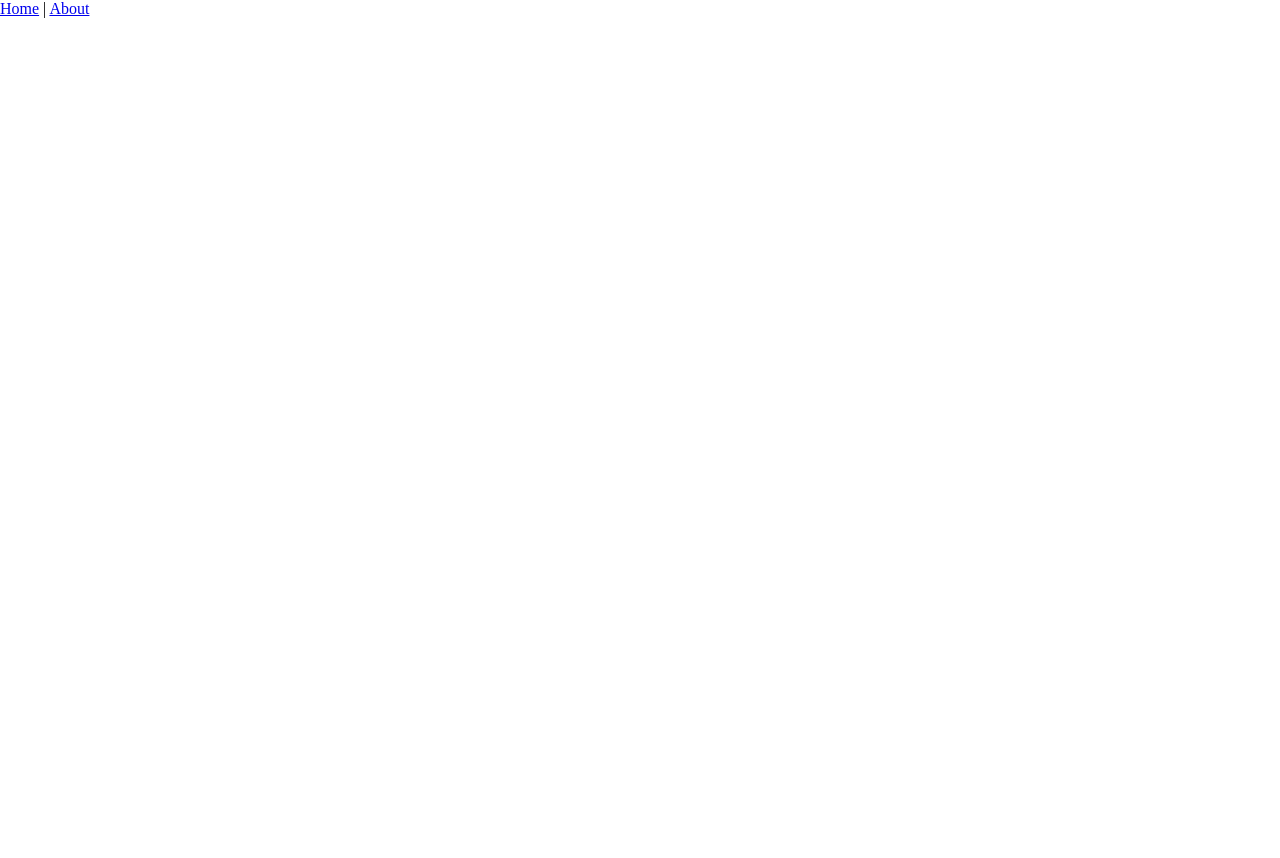
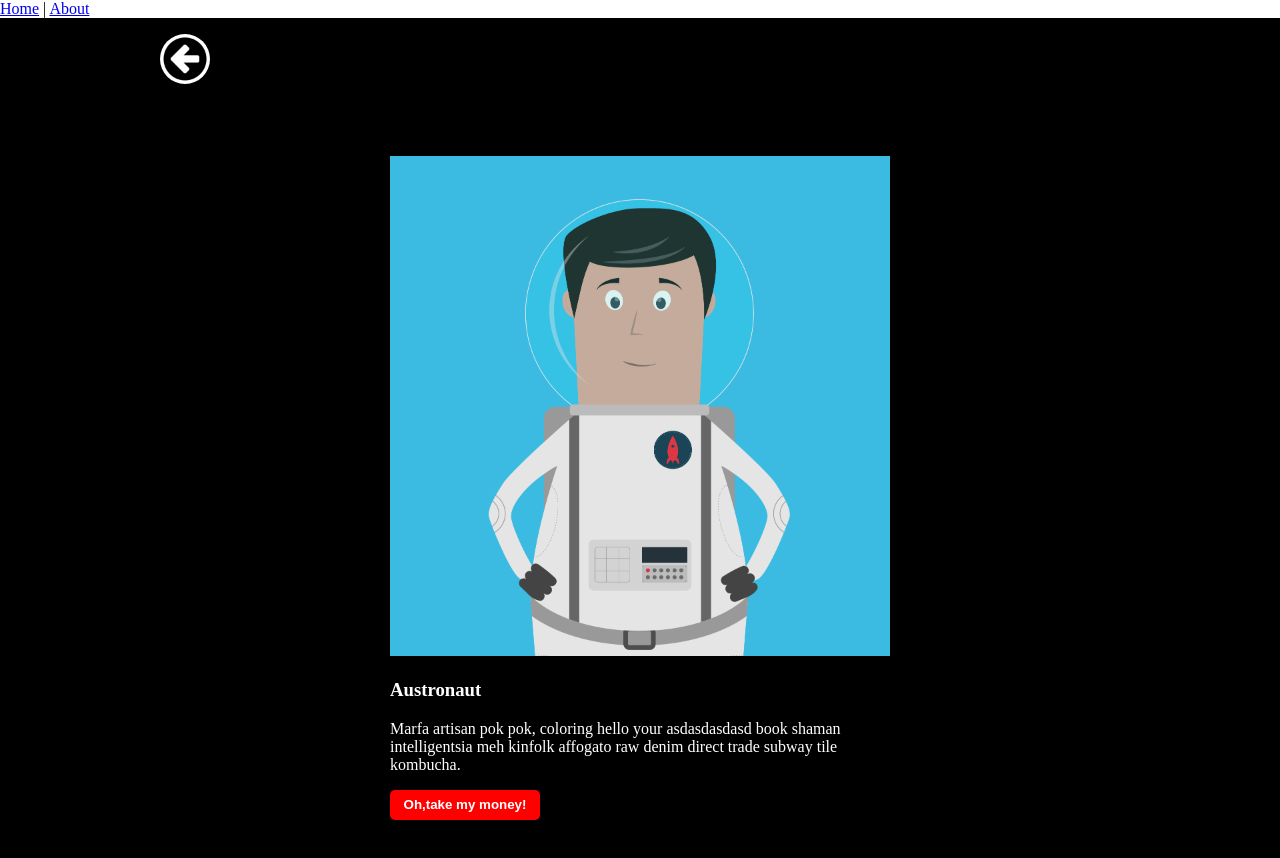
Before and after one commit to Omarhuba/poster-shop, a Vue app: page /Home/poster/1 in a window 1280 px wide. Shown: the top 858 px of the page. Before the commit the page ends 800 px from the top, so only its background shows below. Built offline with nearby package versions, Linux system fonts and the light colour scheme.

Commit message:
Finish single big post

```diff
--- a/src/components/Main.vue
+++ b/src/components/Main.vue
@@ -1,14 +1,20 @@
 <template>
-  <div class="main">
+    <div class="main">
         <ul>
-            <li v-for="data in data" :key="data.id">
-                <img :src="require(`@/assets/${data.img}.png`)" alt="img">
-                <h3> {{data.title}} </h3>
-                <p> {{data.summery}} </p>
-                <button>Oh,take my money!</button>
-            </li>
+            <router-link
+                :to="'/Home/poster/' + data.id"
+                v-for="data in data"
+                :key="data.id"
+            >
+                <li>
+                    <img :src="require(`@/assets/${data.img}.png`)" alt="img" />
+                    <h3>{{ data.title }}</h3>
+                    <p>{{ data.summery }}</p>
+                    <button>Oh,take my money!</button>
+                </li>
+            </router-link>
         </ul>
-  </div>
+    </div>
 </template>
 
 <script>
@@ -16,36 +22,43 @@ export default {
     // data(){return{
     //     Data: [...this.$store.state.data],
     // }},
-    computed:{
-        data(){
-           return this.$store.state.data
-        }
-
-    }
-}
+    computed: {
+        data() {
+            return this.$store.state.data;
+        },
+    },
+};
 </script>
 
 <style scoped lang="scss">
-.main{
+body {
+    h3,
+    p {
+        text-decoration: none;
+    }
+}
+
+.main {
     width: 1440px;
     height: 100%;
     background-color: black;
     color: white;
 }
-ul{
+ul {
     display: grid;
-    grid-template-columns: repeat(3,1fr);
+    grid-template-columns: repeat(3, 1fr);
     grid-gap: 4rem;
     padding: 5rem 18rem;
     width: 300px;
     margin: 0;
-    li{
+    li {
         list-style: none;
+        color: white;
     }
-    img{
-    width: 250px;
+    img {
+        width: 250px;
     }
-    button{
+    button {
         width: 150px;
         height: 30px;
         border-radius: 5px;
@@ -55,6 +68,5 @@ ul{
         font-weight: 800;
         cursor: pointer;
     }
-
 }
 </style>
--- /dev/null
+++ b/src/components/Poster.vue
@@ -0,0 +1,72 @@
+<template>
+    <div class="post">
+        <router-link to="/">
+            <img class="back" src="../assets/back.png" alt="" />
+        </router-link>
+        <div class="poster">
+            <li>
+                <img :src="require(`@/assets/${poster.img}.png`)" alt="img" />
+                <h3>{{ poster.title }}</h3>
+                <p>{{ poster.summery }}</p>
+                <button>Oh,take my money!</button>
+            </li>
+        </div>
+    </div>
+</template>
+
+<script>
+export default {
+    data() {
+        return {
+            posters: [...this.$store.state.data],
+        };
+    },
+
+    computed: {
+        poster() {
+            return this.posters.find((poster) => {
+                return poster.id == this.$route.params.id;
+            });
+        },
+    },
+};
+</script>
+
+<style lang="scss" scoped>
+.post {
+    background-color: black;
+}
+.back {
+    background-color: white;
+    width: 50px;
+    border-radius: 50%;
+    margin: 1rem 0 0 10rem;
+}
+.poster {
+    text-decoration: none;
+    color: white;
+    width: 100%;
+    height: 100vh;
+    color: white;
+    display: flex;
+    justify-content: center;
+    align-items: center;
+    li {
+        list-style: none;
+        width: 500px;
+    }
+    img {
+        width: 500px;
+    }
+    button {
+        width: 150px;
+        height: 30px;
+        border-radius: 5px;
+        border: none;
+        background-color: red;
+        color: white;
+        font-weight: 800;
+        cursor: pointer;
+    }
+}
+</style>
--- a/src/router/index.js
+++ b/src/router/index.js
@@ -2,6 +2,7 @@ import Vue from "vue";
 import VueRouter from "vue-router";
 import Home from "../views/Home.vue";
 import About from "../views/About.vue";
+import Poster from "../components/Poster.vue";
 
 Vue.use(VueRouter);
 
@@ -16,6 +17,11 @@ const routes = [
         name: "About",
         component: About,
     },
+    {
+        path: "/Home/poster/:id",
+        name: "Poster",
+        component: Poster,
+    },
 ];
 
 const router = new VueRouter({
```
Also changed, not shown: src/assets/back.png (added).
